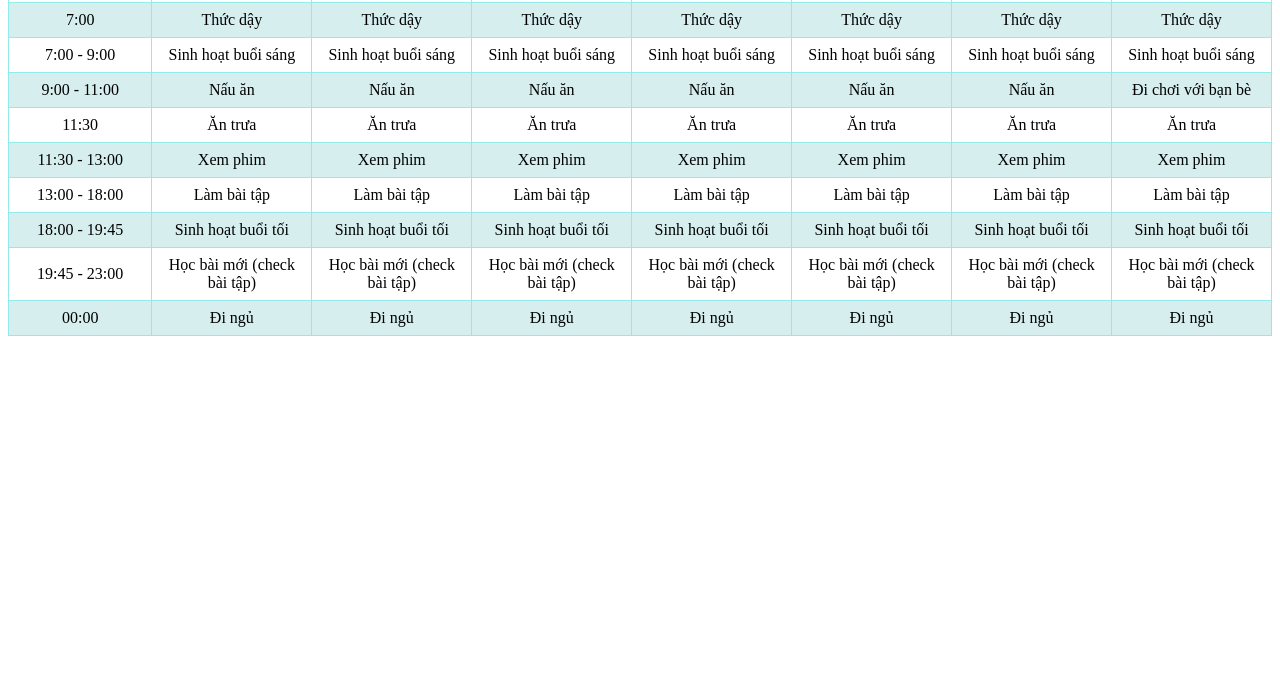
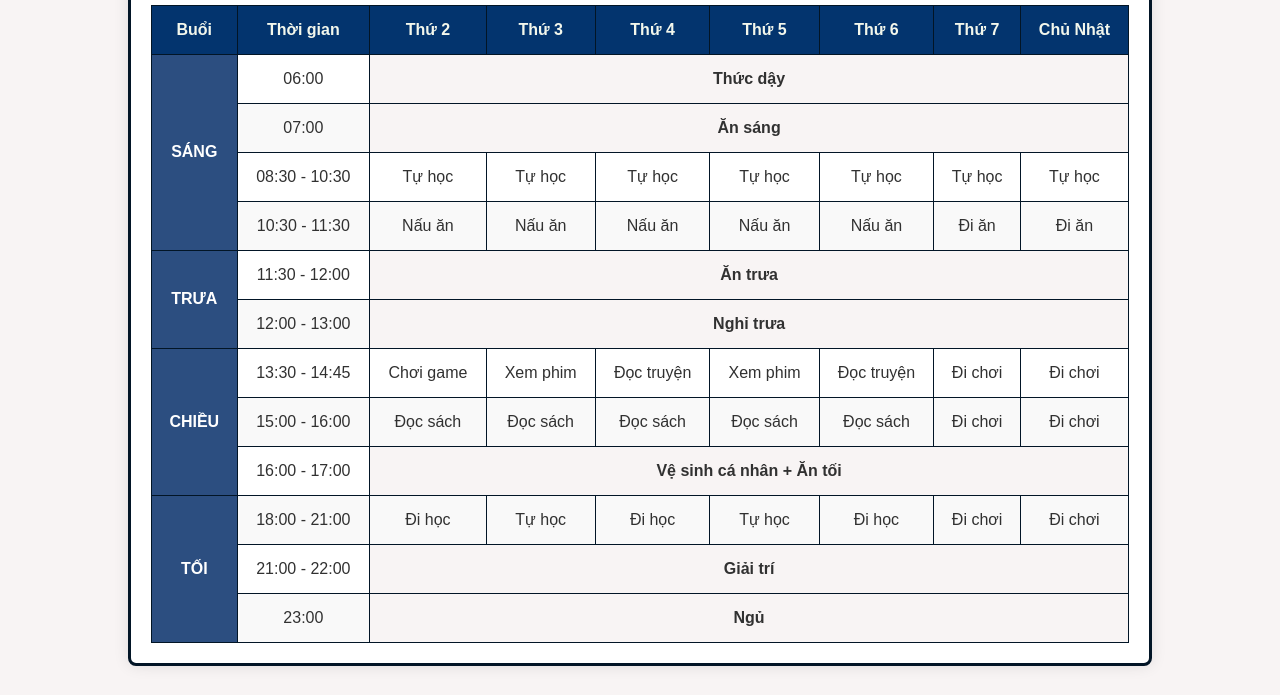
Before and after one commit to hbthiennnnnnn/Day4-timetable, a plain HTML site: page index.html in a window 1280 px wide. Shown: the part 105-800 px from the top of the page. Drawn offline with Linux system fonts and the light colour scheme.

Commit message:
init source code

```diff
--- a/index.html
+++ b/index.html
@@ -1,113 +1,120 @@
 <!DOCTYPE html>
-<html lang="en">
+<html lang="vi">
 <head>
     <meta charset="UTF-8">
     <meta name="viewport" content="width=device-width, initial-scale=1.0">
-    <title>Thời khóa biểu</title>
+    <title>Thời Gian Biểu Hằng Ngày</title>
+    <link rel="icon" href="https://img.icons8.com/?size=100&id=89470&format=png&color=000000">
     <link rel="stylesheet" href="style.css">
 </head>
 <body>
-    <table>
-        <caption><b>Thời gian biểu của Bách Thiện nì</b></caption>
+    <div class="container">
+        <h1>THỜI GIAN BIỂU HÀNG NGÀY</h1>
+        <table class="schedule">
+            <thead>
                 <tr>
                     <th>Buổi</th>
+                    <th>Thời gian</th>
                     <th>Thứ 2</th>
                     <th>Thứ 3</th>
                     <th>Thứ 4</th>
                     <th>Thứ 5</th>
                     <th>Thứ 6</th>
                     <th>Thứ 7</th>
-            <th>Chủ nhật</th>
+                    <th>Chủ Nhật</th>
+                </tr>
+            </thead>
+            <tbody>
+                <!-- Sáng -->
+                <tr>
+                    <td rowspan="4" class="morning">SÁNG</td>
+                    <td>06:00</td>
+                    <td colspan="7">Thức dậy</td>
                 </tr>
                 <tr>
-            <td>7:00</td>
-            <td>Thức dậy</td>
-            <td>Thức dậy</td>
-            <td>Thức dậy</td>
-            <td>Thức dậy</td>
-            <td>Thức dậy</td>
-            <td>Thức dậy</td>
-            <td>Thức dậy</td>
+                    <td>07:00</td>
+                    <td colspan="7">Ăn sáng</td>
                 </tr>
                 <tr>
-            <td>7:00 - 9:00</td>
-            <td>Sinh hoạt buổi sáng</td>
-            <td>Sinh hoạt buổi sáng</td>
-            <td>Sinh hoạt buổi sáng</td>
-            <td>Sinh hoạt buổi sáng</td>
-            <td>Sinh hoạt buổi sáng</td>
-            <td>Sinh hoạt buổi sáng</td>
-            <td>Sinh hoạt buổi sáng</td>
+                    <td>08:30 - 10:30</td>
+                    <td>Tự học</td>
+                    <td>Tự học</td>
+                    <td>Tự học</td>
+                    <td>Tự học</td>
+                    <td>Tự học</td>
+                    <td>Tự học</td>
+                    <td>Tự học</td>
                 </tr>
                 <tr>
-            <td>9:00 - 11:00</td>
+                    <td>10:30 - 11:30</td>
                     <td>Nấu ăn</td>
                     <td>Nấu ăn</td>
                     <td>Nấu ăn</td>
                     <td>Nấu ăn</td>
                     <td>Nấu ăn</td>
-            <td>Nấu ăn</td>
-            <td>Đi chơi với bạn bè</td>
+                    <td>Đi ăn</td>
+                    <td>Đi ăn</td>
+                </tr>
+
+                <!-- Trưa -->
+                <tr>
+                    <td rowspan="2" class="noon">TRƯA</td>
+                    <td>11:30 - 12:00</td>
+                    <td colspan="7" class="lunch">Ăn trưa</td>
                 </tr>
                 <tr>
-            <td>11:30</td>
-            <td>Ăn trưa</td>
-            <td>Ăn trưa</td>
-            <td>Ăn trưa</td>
-            <td>Ăn trưa</td>
-            <td>Ăn trưa</td>
-            <td>Ăn trưa</td>
-            <td>Ăn trưa</td>
+                    <td>12:00 - 13:00</td>
+                    <td colspan="7" class="lunch">Nghỉ trưa</td>
+                </tr>
+
+                <!-- Chiều -->
+                <tr>
+                    <td rowspan="3" class="afternoon">CHIỀU</td>
+                    <td>13:30 - 14:45</td>
+                    <td>Chơi game</td>
+                    <td>Xem phim</td>
+                    <td>Đọc truyện</td>
+                    <td>Xem phim</td>
+                    <td>Đọc truyện</td>
+                    <td>Đi chơi</td>
+                    <td>Đi chơi</td>
                 </tr>
                 <tr>
-            <td>11:30 - 13:00</td>
-            <td>Xem phim</td>
-            <td>Xem phim</td>
-            <td>Xem phim</td>
-            <td>Xem phim</td>
-            <td>Xem phim</td>
-            <td>Xem phim</td>
-            <td>Xem phim</td>
+                    <td>15:00 - 16:00</td>
+                    <td>Đọc sách</td>
+                    <td>Đọc sách</td>
+                    <td>Đọc sách</td>
+                    <td>Đọc sách</td>
+                    <td>Đọc sách</td>
+                    <td>Đi chơi</td>
+                    <td>Đi chơi</td>
                 </tr>
                 <tr>
-            <td>13:00 - 18:00</td>
-            <td>Làm bài tập</td>
-            <td>Làm bài tập</td>
-            <td>Làm bài tập</td>
-            <td>Làm bài tập</td>
-            <td>Làm bài tập</td>
-            <td>Làm bài tập</td>
-            <td>Làm bài tập</td>
+                    <td>16:00 - 17:00</td>
+                    <td colspan="7" class="afternoon">Vệ sinh cá nhân + Ăn tối</td>
+                </tr>
+                 <!-- Tối -->
+                <tr>
+                    <td rowspan="3" class="evening">TỐI</td>
+                    <td>18:00 - 21:00</td>
+                    <td>Đi học</td>
+                    <td>Tự học</td>
+                    <td>Đi học</td>
+                    <td>Tự học</td>
+                    <td>Đi học</td>
+                    <td>Đi chơi</td>
+                    <td>Đi chơi</td>
                 </tr>
                 <tr>
-            <td>18:00 - 19:45</td>
-            <td>Sinh hoạt buổi tối</td>
-            <td>Sinh hoạt buổi tối</td>
-            <td>Sinh hoạt buổi tối</td>
-            <td>Sinh hoạt buổi tối</td>
-            <td>Sinh hoạt buổi tối</td>
-            <td>Sinh hoạt buổi tối</td>
-            <td>Sinh hoạt buổi tối</td>
+                    <td>21:00 - 22:00</td>
+                    <td colspan="7" class="break">Giải trí</td>
                 </tr>
                 <tr>
-            <td>19:45 - 23:00</td>
-            <td>Học bài mới (check bài tập)</td>
-            <td>Học bài mới (check bài tập)</td>
-            <td>Học bài mới (check bài tập)</td>
-            <td>Học bài mới (check bài tập)</td>
-            <td>Học bài mới (check bài tập)</td>
-            <td>Học bài mới (check bài tập)</td>
-            <td>Học bài mới (check bài tập)</td>
+                    <td>23:00</td>
+                    <td colspan="7" class="break">Ngủ</td>
                 </tr>
-        <tr>
-            <td>00:00</td>
-            <td>Đi ngủ</td>
-            <td>Đi ngủ</td>
-            <td>Đi ngủ</td>
-            <td>Đi ngủ</td>
-            <td>Đi ngủ</td>
-            <td>Đi ngủ</td>
-            <td>Đi ngủ</td>
-        </tr>
+            </tbody>
+        </table>
+    </div>
 </body>
 </html>
--- a/style.css
+++ b/style.css
@@ -1,23 +1,102 @@
-table {
-    border-collapse: collapse;
-    width: 100%;
-    text-align: center;
-  }
+/* style.css */
 
-  th, td {
-    padding: 8px;
-    width: 10px;
-    border: 1px solid #92eaea;
-  }
+* {
+  margin: 0;
+  padding: 0;
+  box-sizing: border-box;
+  font-family: Arial, sans-serif;
+}
 
-  tr:nth-child(even) {
-    background-color: #D6EEEE;
-  }
+body {
+  display: flex;
+  justify-content: center;
+  align-items: center;
+  min-height: 100vh;
+  background-color: #f8f4f4;
+}
 
-  caption {
-    color: black;
-    font-size: 30px;
-    margin-top: 10px;
-    margin-bottom: 20px;
-    text-shadow: 1px 1px 2px black, 0 0 25px #D6EEEE, 0 0 5px #92eaea;
-  }
+.container {
+  width: 80%;
+  margin: 20px auto;
+  padding: 20px;
+  border: 3px solid #021526;
+  border-radius: 8px;
+  background-color: #fff;
+  box-shadow: 0px 0px 15px rgba(0, 0, 0, 0.1);
+  text-align: center;
+}
+
+h1 {
+  font-size: 2em;
+  color: #333;
+  margin-bottom: 20px;
+}
+
+table.schedule {
+  width: 100%;
+  border-collapse: collapse;
+  margin: 0 auto;
+}
+
+table.schedule th,
+table.schedule td {
+  border: 1px solid #021526;
+  padding: 15px;
+  text-align: center;
+  font-size: 1em;
+}
+
+table.schedule th {
+  background-color: #03346E;
+  color: #F3F7EC;
+  font-weight: bold;
+}
+
+.schedule td {
+  color: #313131;
+}
+
+.schedule tbody tr:nth-child(even) {
+  background-color: #f9f9f9;
+}
+
+.morning, .noon, .afternoon, .evening {
+  font-weight: bold;
+  color: #333;
+  background-color: #e0e0e0;
+}
+
+.lunch {
+  background-color: #ffedcc;
+  font-weight: bold;
+}
+
+.break {
+  background-color: #ffd1dc;
+  font-weight: bold;
+}
+
+.afternoon {
+  background-color: #d0e1ff;
+}
+
+.evening {
+  background-color: #cce5cc;
+}
+
+.schedule td[colspan="7"] {
+  font-weight: bold;
+  background-color: #f8f4f4;
+}
+
+.schedule td[rowspan] {
+  font-weight: bold;
+  background-color: #2C4E80;
+  color: #ffffff;
+}
+
+.schedule tbody td:hover {
+  background-color: #6EACDA;
+  cursor: pointer;
+  color: #333;
+}
```
Lines whose indentation alone changed are shown as unchanged.
